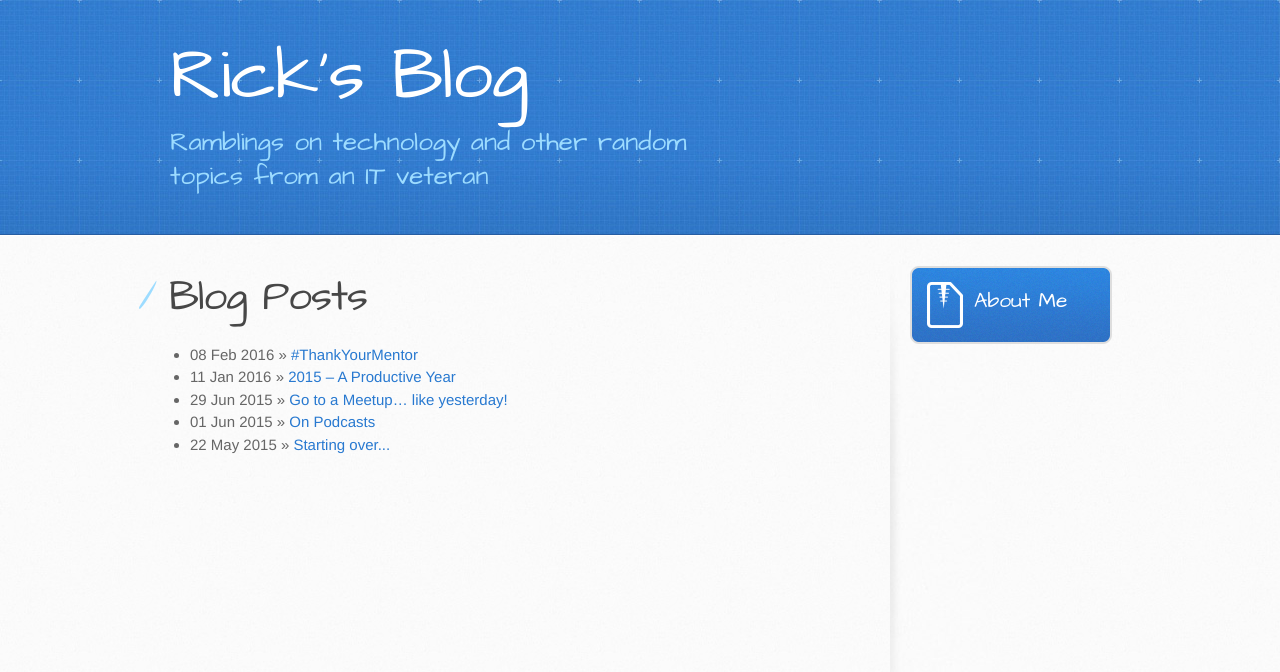
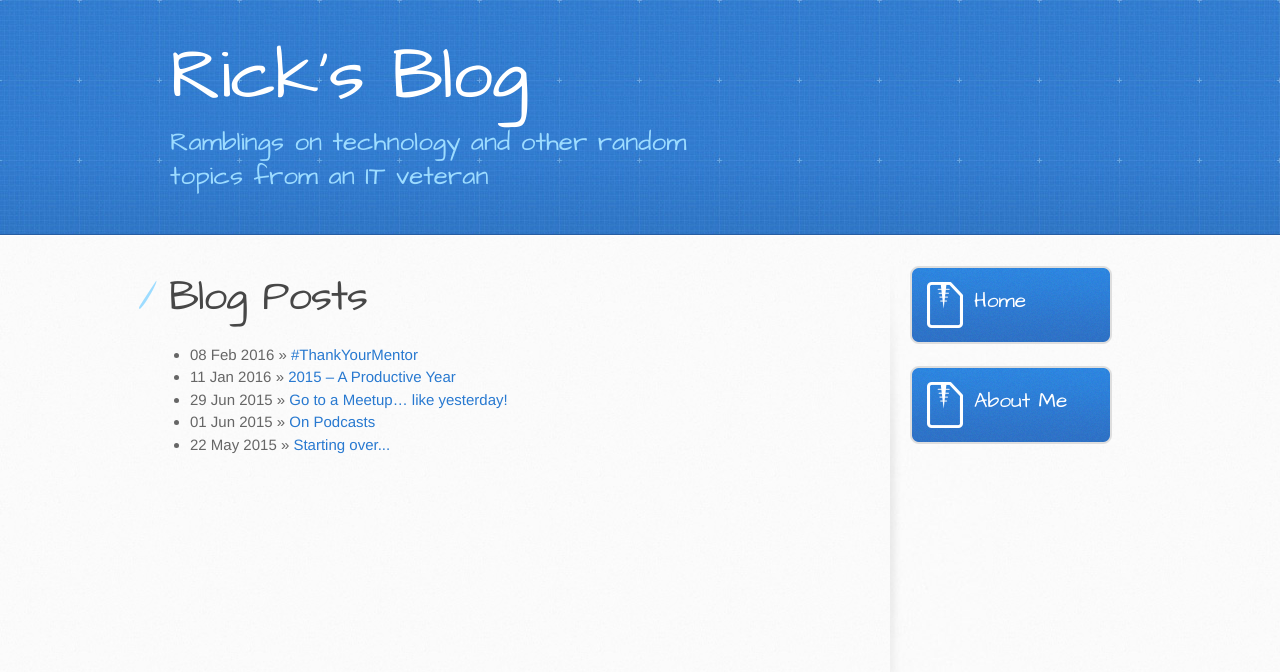
Before and after one commit to osowski/osowski.github.io, a Jekyll site: the page built from index.html, in a window 1280 px wide. Shown: the top 672 px of the page. Built offline with Jekyll 4.4.1, drawn with Linux system fonts in a browser that asks for light colours.

Commit message:
Added Home link
Signed-off-by: Rick Osowski <rosowski@gmail.com>

```diff
--- a/_layouts/default.html
+++ b/_layouts/default.html
@@ -13,7 +13,7 @@
     <script src="//html5shiv.googlecode.com/svn/trunk/html5.js"></script>
     <![endif]-->
 
-    <title> {{ page.title }} </title>
+    <title> {{ site.name }} - {{ page.title }} </title>
   </head>
 
   <body>
@@ -34,6 +34,9 @@
         </section>
 
         <aside id="sidebar">
+          <a href="/" class="button">
+            Home
+          </a>
           <a href="/about-me" class="button">
             About Me
           </a>
```
